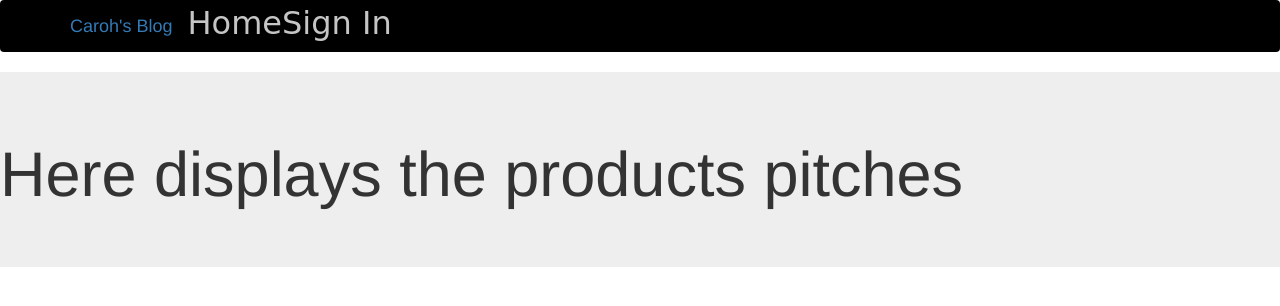
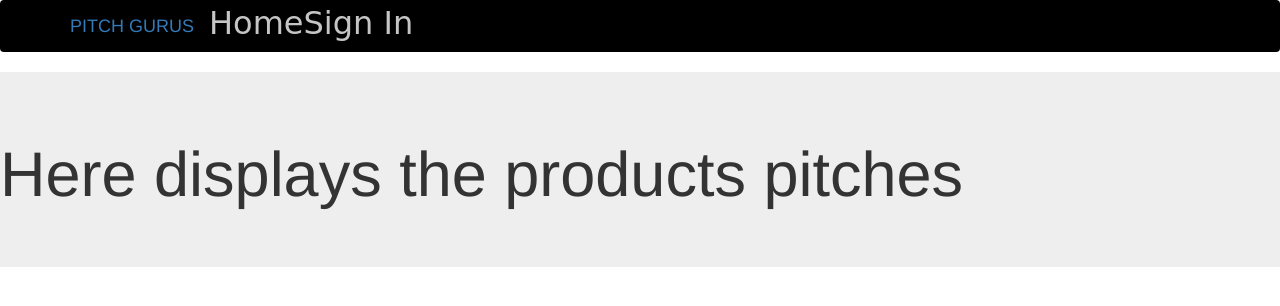
Before and after one commit to CarolineNyamburaW/PITCH_GURUS, a Flask app: page /category/product in a window 1280 px wide. Shown: the top 306 px of the page. Run offline with Flask 2, Linux system fonts and the light colour scheme; data that the repository does not hold is empty; some libraries are stand-ins or nearby versions.

Commit message:
made changes

```diff
--- a/app/templates/index.html
+++ b/app/templates/index.html
@@ -66,7 +66,7 @@
   background-color: rgba(194, 31, 126, 0.8);
 }
 .h3{
-  background-color: rgba(194, 31, 126, 0.8);
+  color: rgba(194, 31, 126, 0.8);
 }
 </style>
 
--- a/app/templates/navbar.html
+++ b/app/templates/navbar.html
@@ -31,7 +31,7 @@
 <header class="site-header">
   <nav class="navbar navbar-expand-md navbar-dark bg-steel fixed-top">
     <div class="container">
-      <a class="navbar-brand mr-4" href="/">Caroh's Blog</a>
+      <a class="navbar-brand mr-4" href="/">PITCH GURUS</a>
 
       <div class="collapse navbar-collapse" id="navbarToggle">
         <div class="navbar-nav mr-auto">
```
